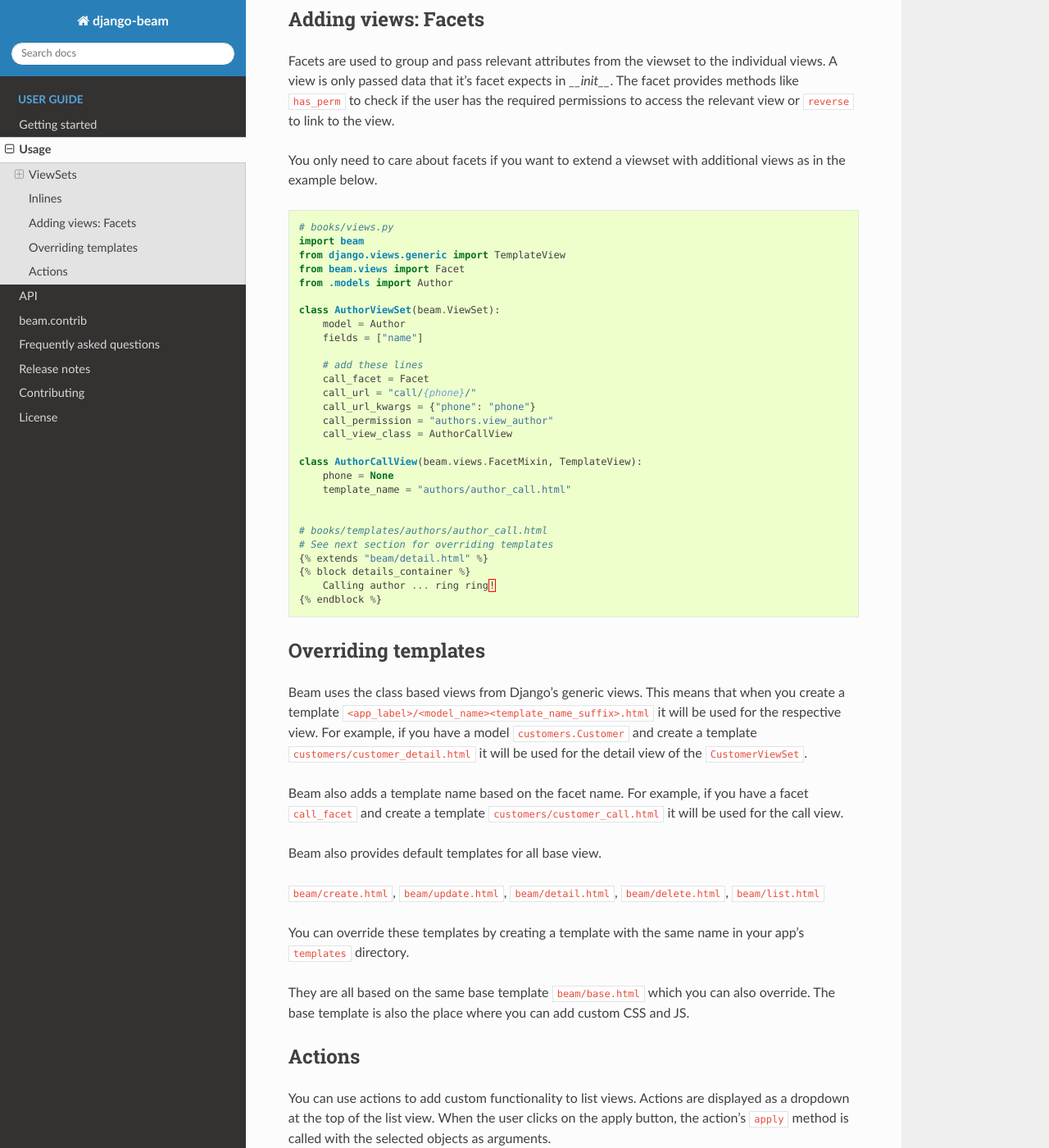
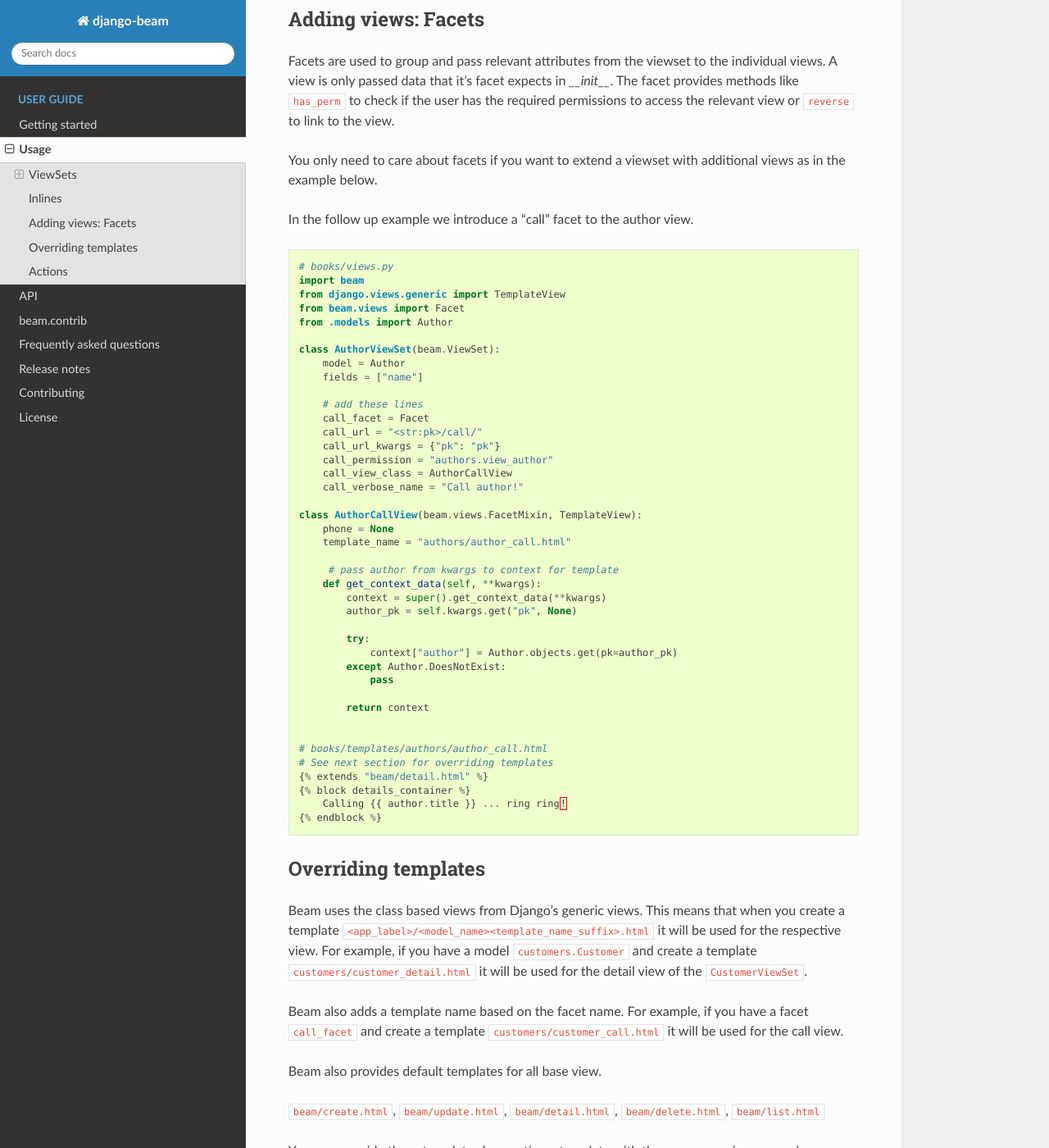
Before and after one commit to django-beam/django-beam, a Sphinx documentation site: the page built from docs/usage.rst, in a window 1280 px wide and 1400 px high, scrolled down 4041 px. Shown: the whole window at 82% size. Built offline with Sphinx 7.4.7 and the Read the Docs theme 3.1.0, drawn with Linux system fonts in a browser that asks for light colours; some of the changed text lies outside the part shown.

Commit message:
fix: review

```diff
--- a/docs/beam.contrib.rst
+++ b/docs/beam.contrib.rst
@@ -106,7 +106,7 @@ example by overriding the widget dicts.
             fields = ["title", "author"]
             widgets = {
                 "author": ModelSelect2(
-                    url="PROJECTNAME/APP_LABEL/author_autocomplete",
+                    url="books_and_authors_author_autocomplete",
                 ),
             }
 
--- a/docs/usage.rst
+++ b/docs/usage.rst
@@ -214,6 +214,8 @@ to the view.
 You only need to care about facets if you want to extend a viewset with
 additional views as in the example below.
 
+In the follow up example we introduce a "call" facet to the author view.
+
 .. code-block:: python
 
     # books/views.py
@@ -228,21 +230,34 @@ additional views as in the example below.
 
         # add these lines
         call_facet = Facet
-        call_url = "call/{phone}/"
-        call_url_kwargs = {"phone": "phone"}
+        call_url = "<str:pk>/call/"
+        call_url_kwargs = {"pk": "pk"}
         call_permission = "authors.view_author"
         call_view_class = AuthorCallView
+        call_verbose_name = "Call author!"
 
     class AuthorCallView(beam.views.FacetMixin, TemplateView):
         phone = None
         template_name = "authors/author_call.html"
+
+         # pass author from kwargs to context for template
+        def get_context_data(self, **kwargs):
+            context = super().get_context_data(**kwargs)
+            author_pk = self.kwargs.get("pk", None)
+
+            try:
+                context["author"] = Author.objects.get(pk=author_pk)
+            except Author.DoesNotExist:
+                pass
+
+            return context
 
 
     # books/templates/authors/author_call.html
     # See next section for overriding templates
     {% extends "beam/detail.html" %}
     {% block details_container %}
-        Calling author ... ring ring!
+        Calling {{ author.title }} ... ring ring!
     {% endblock %}
 
 Overriding templates
```
Also changed, not shown: other parts of docs/usage.rst (+2 -2 lines).
